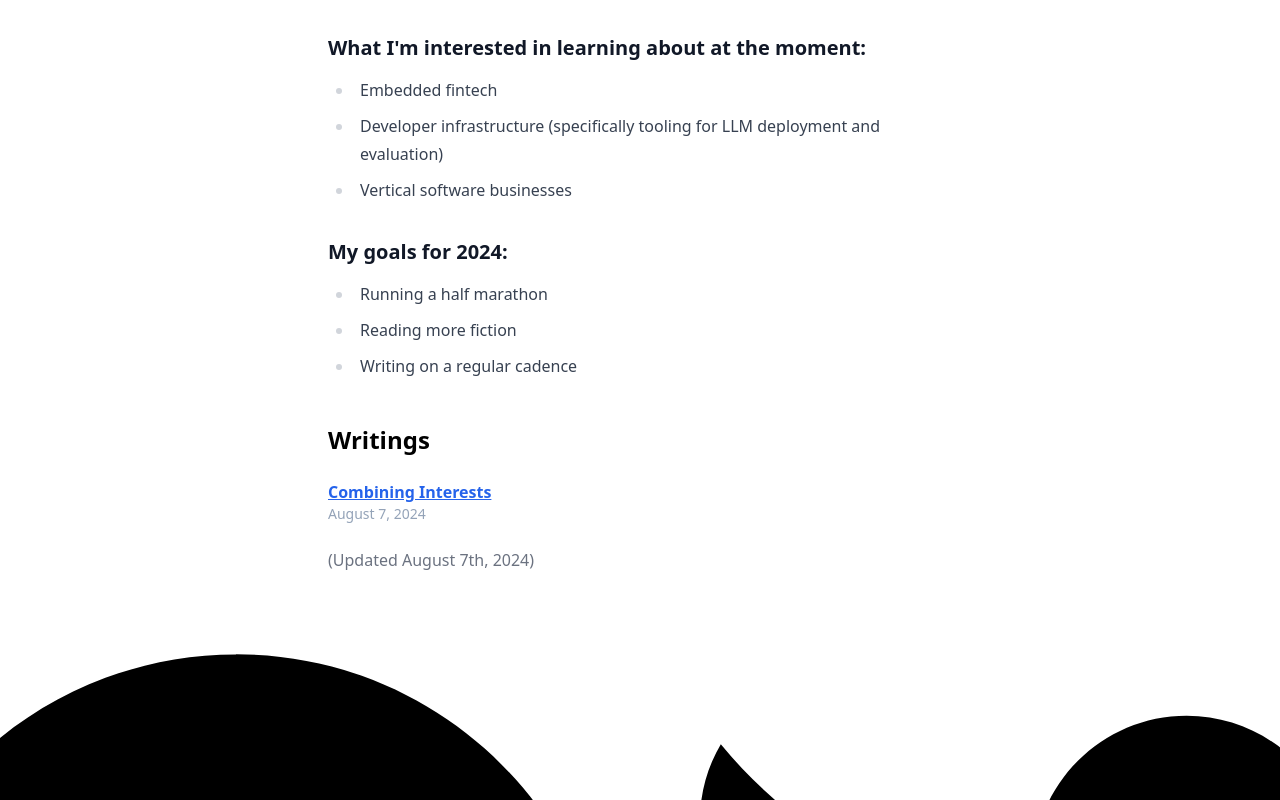
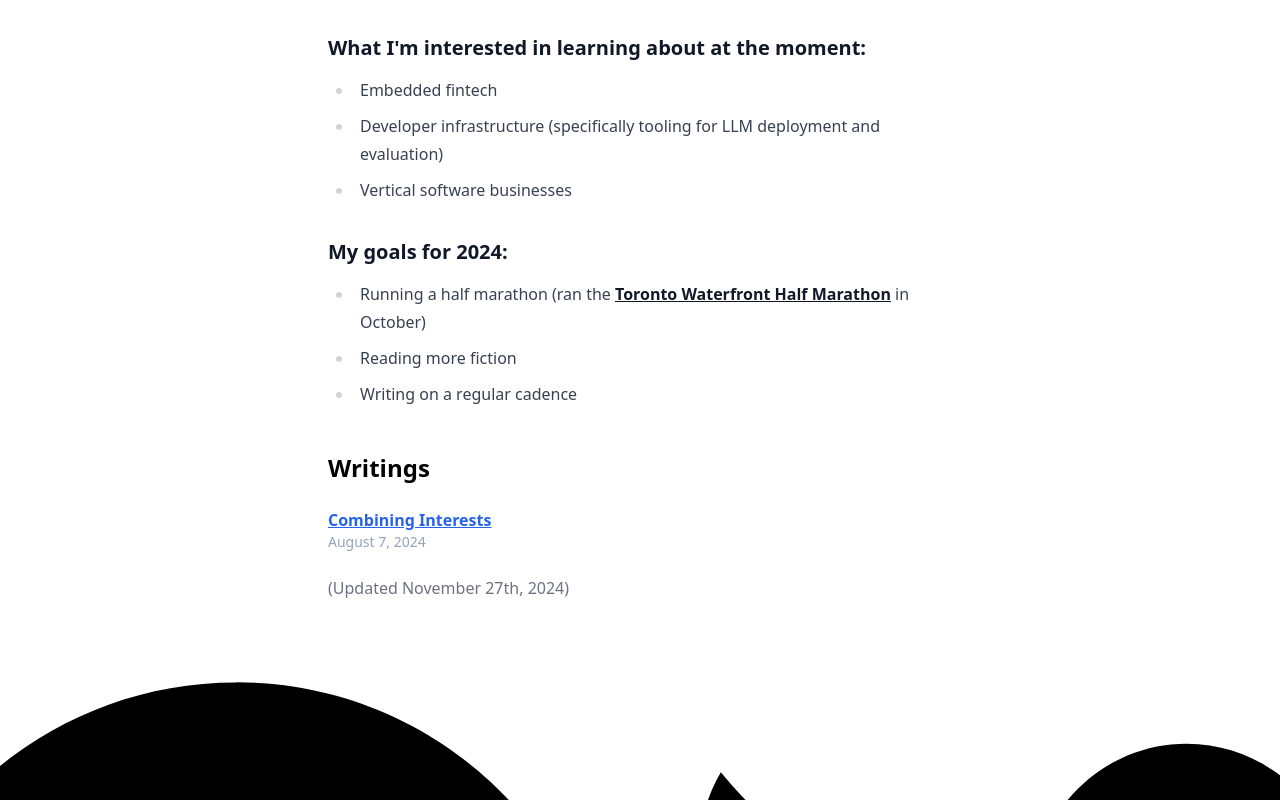
Before and after one commit to arifaulakh/personal-website, a Next.js app: page / in a window 1280 px wide. Shown: the part 598-1398 px from the top of the page. Built offline with nearby package versions, Linux system fonts and the light colour scheme.

Commit message:
update goal

```diff
--- a/app/page.tsx
+++ b/app/page.tsx
@@ -28,7 +28,7 @@ const HomePage = () => {
             <br></br>
             {postPreviews}
             <br></br>
-            <p className=" text-gray-500">(Updated August 7th, 2024)</p>
+            <p className=" text-gray-500">(Updated November 27th, 2024)</p>
         </div>
     );
 
```
Also changed, not shown: components/about.md (+1 -1 lines).
